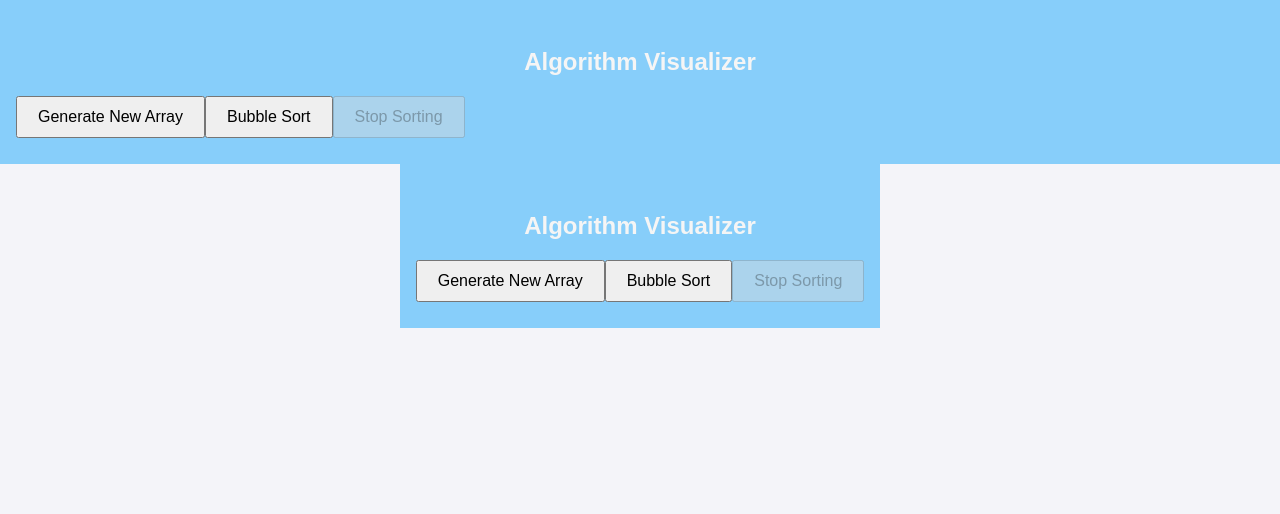
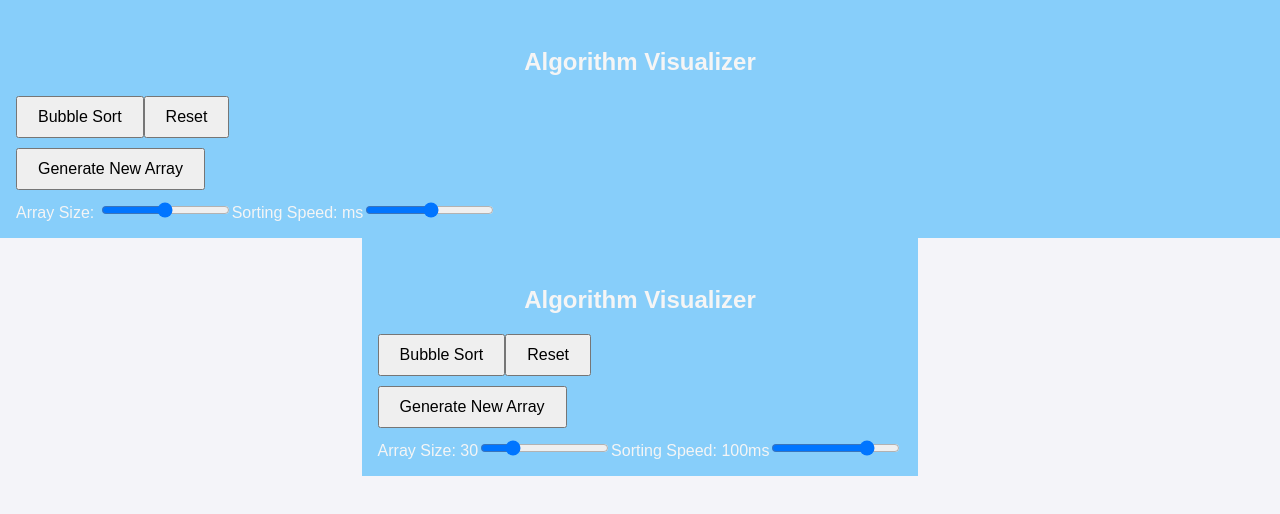
Before and after one commit to Lev1no/algorithm-visualizer, a React (Create React App) app: page / in a window 1280 px wide. Shown: the top 514 px of the page. Built offline with nearby package versions, Linux system fonts and the light colour scheme.

Commit message:
adding sliders and styling

```diff
--- a/src/components/Navbar.js
+++ b/src/components/Navbar.js
@@ -1,20 +1,60 @@
 import React from "react";
 import "../styles/Navbar.css";
 
-const Navbar = ({ generateRandomArray, startBubbleSort, stopSorting, isSorting, isSorted }) => {
+const Navbar = ({
+  generateRandomArray,
+  startBubbleSort,
+  resetPage,
+  isSorting,
+  isSorted,
+  arraySize,
+  setArraySize,
+  sortingSpeed,
+  setSortingSpeed,
+}) => {
   return (
     <nav className="navbar">
+      {/* Left-aligned heading */}
       <h1>Algorithm Visualizer</h1>
-      <div className="button-container">
+
+      {/* Centered buttons */}
+      <div className="center-buttons">
+        <button onClick={startBubbleSort} disabled={isSorting || isSorted}>
+          Bubble Sort
+        </button>
+        <button onClick={resetPage}>Reset</button>
+      </div>
+
+      {/* Right-aligned sliders and Generate New Array */}
+      <div className="right-container">
         <button onClick={generateRandomArray} disabled={isSorting}>
           Generate New Array
         </button>
-        <button onClick={startBubbleSort} disabled={isSorting || isSorted}>
-          Bubble Sort
-        </button>
-        <button onClick={stopSorting} disabled={!isSorting}>
-          Stop Sorting
-        </button>
+        <div className="slider-container">
+          <label>
+            Array Size: <span>{arraySize}</span>
+            <input
+              type="range"
+              min="10"
+              max="100"
+              value={arraySize}
+              onChange={(e) => setArraySize(Number(e.target.value))}
+              disabled={isSorting}
+            />
+          </label>
+          <label>
+            Sorting Speed: <span>{sortingSpeed}ms</span>
+            <input
+              type="range"
+              min="50"
+              max="500"
+              step="10"
+              value={500 - sortingSpeed}
+              onChange={(e) => setSortingSpeed(500 - Number(e.target.value))}
+              disabled={isSorting}
+            />
+          </label>
+        </div>
       </div>
     </nav>
   );
--- a/src/components/SortingVisualizer.js
+++ b/src/components/SortingVisualizer.js
@@ -5,23 +5,30 @@ import "../styles/SortingVisualizer.css";
 
 const SortingVisualizer = () => {
   const [array, setArray] = useState([]);
+  const [arraySize, setArraySize] = useState(30); // Default array size
+  const [sortingSpeed, setSortingSpeed] = useState(100); // Default sorting speed
   const [isSorting, setIsSorting] = useState(false);
   const [isSorted, setIsSorted] = useState(false);
   const timeoutIds = useRef([]);
 
   const generateRandomArray = () => {
-    if (isSorting) return;
+    // Stop all ongoing animations and reset
+    timeoutIds.current.forEach((id) => clearTimeout(id)); // Clear all timeouts
+    timeoutIds.current = [];
+    setIsSorting(false);
+    setIsSorted(false);
 
+    // Reset the bar colors
     const allBars = document.getElementsByClassName("bar");
     for (let i = 0; i < allBars.length; i++) {
       allBars[i].style.backgroundColor = "#96f2d7";
     }
-    const newArray = Array.from({ length: 10 }, () =>
+
+    // Generate a new random array
+    const newArray = Array.from({ length: arraySize }, () =>
       Math.floor(Math.random() * 700 + 10)
     );
     setArray(newArray);
-    setIsSorting(false);
-    setIsSorted(false);
   };
 
   const isSortedArray = (array) => {
@@ -38,7 +45,7 @@ const SortingVisualizer = () => {
     if (isSortedArray(array)) {
       const allBars = document.getElementsByClassName("bar");
       for (let i = 0; i < allBars.length; i++) {
-        allBars[i].style.backgroundColor = "#228be6";
+        allBars[i].style.backgroundColor = "#228be6"; // Set sorted color
       }
       console.log("Array is already sorted!");
       return;
@@ -62,7 +69,7 @@ const SortingVisualizer = () => {
           const [barOneIdx, barTwoIdx] = indices;
           const barOne = document.getElementsByClassName("bar")[barOneIdx];
           const barTwo = document.getElementsByClassName("bar")[barTwoIdx];
-          barOne.style.backgroundColor = "#ff6b6b";
+          barOne.style.backgroundColor = "#ff6b6b"; // Red for comparison
           barTwo.style.backgroundColor = "#ff6b6b";
         } else if (type === "swap") {
           const [barOneIdx, barTwoIdx] = indices;
@@ -71,19 +78,19 @@ const SortingVisualizer = () => {
           const barTwo = document.getElementsByClassName("bar")[barTwoIdx];
           barOne.style.height = `${heightOne}px`;
           barTwo.style.height = `${heightTwo}px`;
-          barOne.style.backgroundColor = "#da77f2";
+          barOne.style.backgroundColor = "#da77f2"; // Purple for swap
           barTwo.style.backgroundColor = "#da77f2";
         } else if (type === "restore") {
           const [barOneIdx, barTwoIdx] = indices;
           const barOne = document.getElementsByClassName("bar")[barOneIdx];
           const barTwo = document.getElementsByClassName("bar")[barTwoIdx];
-          barOne.style.backgroundColor = "#96f2d7";
+          barOne.style.backgroundColor = "#96f2d7"; // Reset to teal
           barTwo.style.backgroundColor = "#96f2d7";
         } else if (type === "sorted") {
           const bar = document.getElementsByClassName("bar")[sortedIndex];
-          bar.style.backgroundColor = "#228be6";
+          bar.style.backgroundColor = "#228be6"; // Blue for sorted
         }
-      }, index * 100);
+      }, index * sortingSpeed);
 
       timeoutIds.current.push(timeoutId);
     });
@@ -91,15 +98,8 @@ const SortingVisualizer = () => {
     const completeTimeout = setTimeout(() => {
       timeoutIds.current = [];
       onComplete();
-    }, animations.length * 100);
+    }, animations.length * sortingSpeed);
     timeoutIds.current.push(completeTimeout);
-  };
-
-  const stopSorting = () => {
-    timeoutIds.current.forEach((id) => clearTimeout(id));
-    timeoutIds.current = [];
-    setIsSorting(false);
-    console.log("Sorting stopped.");
   };
 
   return (
@@ -107,11 +107,14 @@ const SortingVisualizer = () => {
       <Navbar
         generateRandomArray={generateRandomArray}
         startBubbleSort={startBubbleSort}
-        stopSorting={stopSorting}
+        resetPage={generateRandomArray} // Reset logic handled by generateRandomArray
         isSorting={isSorting}
         isSorted={isSorted}
+        arraySize={arraySize}
+        setArraySize={setArraySize}
+        sortingSpeed={sortingSpeed}
+        setSortingSpeed={setSortingSpeed}
       />
-      <br></br>
       <div className="array-container">
         {array.map((value, idx) => (
           <div className="bar" key={idx} style={{ height: `${value}px` }}></div>
```
